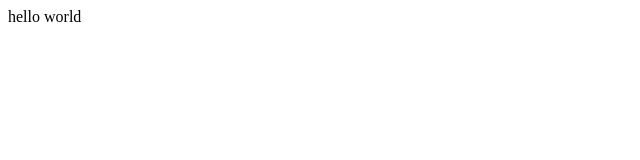
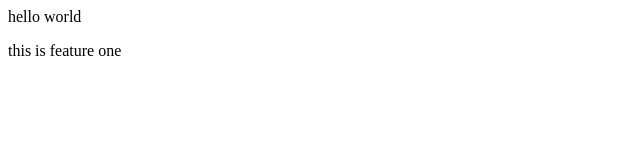
Before and after one commit to Malathi-vanapalli/NewRepo, a plain HTML site: page INDEX.html in a window 1280 px wide. Shown: the whole page, without its empty margins (0-640 px from the left). Drawn offline with Linux system fonts and the light colour scheme.

Commit message:
new feature added

```diff
--- a/INDEX.html
+++ b/INDEX.html
@@ -1 +1,4 @@
 <p >hello world</p>
+<p >this is feature one
+
+</p>
```
